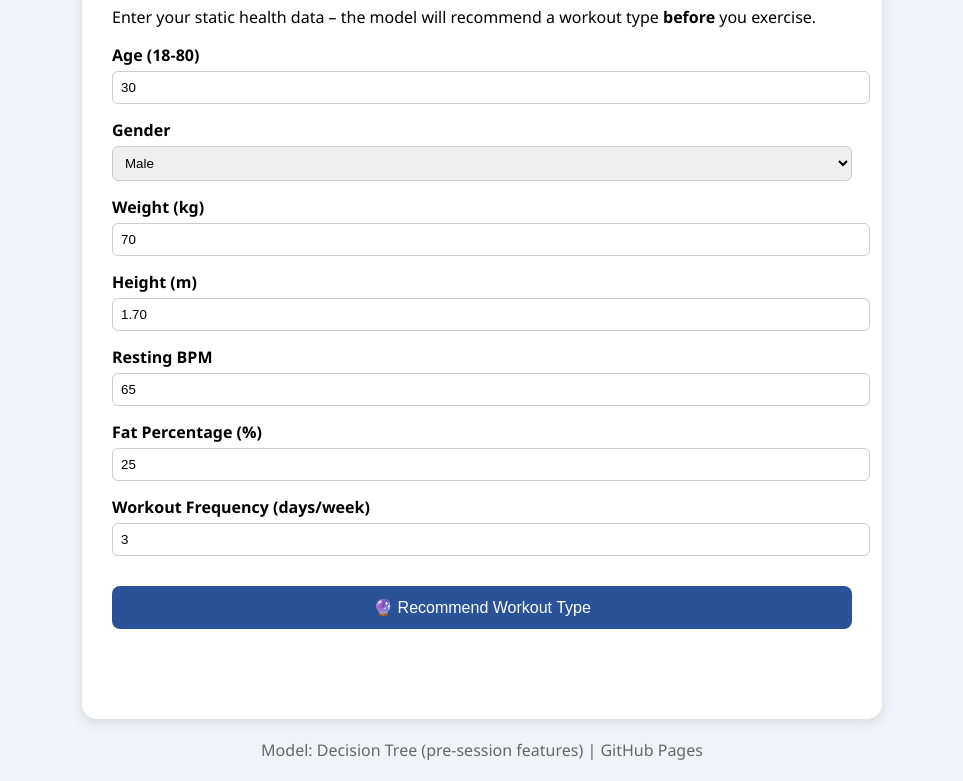
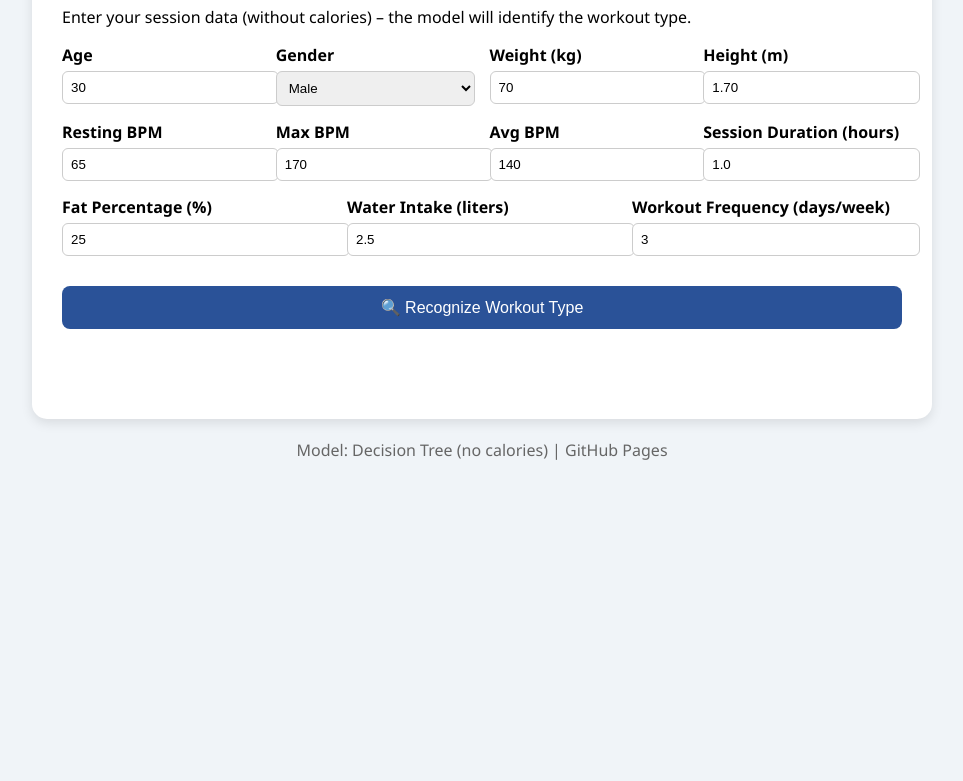
Before and after one commit to aswat0541/gym_workout_classifier, a plain HTML site: page predictor.html in a window 1280 px wide. Shown: the part 130-911 px from the top of the page, without its empty margins (158-1121 px from the left). After the commit the page ends 800 px from the top, so only its background shows below. Drawn offline with Linux system fonts and the light colour scheme.

Commit message:
Update predictor.html

```diff
--- a/predictor.html
+++ b/predictor.html
@@ -3,12 +3,13 @@
 <head>
     <meta charset="UTF-8">
     <meta name="viewport" content="width=device-width, initial-scale=1.0">
-    <title>Pre‑Session Workout Type Predictor</title>
+    <title>Post‑Session Workout Recognizer (No Calories)</title>
     <style>
-        body { font-family: 'Segoe UI', sans-serif; max-width: 800px; margin: auto; padding: 20px; background: #f0f4f8; }
+        body { font-family: 'Segoe UI', sans-serif; max-width: 900px; margin: auto; padding: 20px; background: #f0f4f8; }
         .container { background: white; padding: 30px; border-radius: 15px; box-shadow: 0 4px 12px rgba(0,0,0,0.1); }
         h1 { color: #1e3c72; text-align: center; }
-        .form-group { margin-bottom: 15px; }
+        .form-row { display: flex; flex-wrap: wrap; gap: 15px; margin-bottom: 15px; }
+        .form-group { flex: 1; min-width: 180px; }
         label { display: block; font-weight: bold; margin-bottom: 5px; }
         input, select { width: 100%; padding: 8px; border: 1px solid #ccc; border-radius: 6px; }
         button { background: #2a5298; color: white; padding: 12px; border: none; border-radius: 8px; cursor: pointer; width: 100%; font-size: 16px; margin-top: 15px; }
@@ -25,26 +26,36 @@
 </head>
 <body>
 <div class="container">
-    <h1>🏋️ Pre‑Session Workout Type Recommender</h1>
-    <p>Enter your static health data – the model will recommend a workout type <strong>before</strong> you exercise.</p>
+    <h1>🏋️ Post‑Session Workout Recognizer</h1>
+    <p>Enter your session data (without calories) – the model will identify the workout type.</p>
     <form id="predictionForm">
-        <div class="form-group"><label>Age (18-80)</label><input type="number" id="age" value="30" min="18" max="80" required></div>
-        <div class="form-group"><label>Gender</label><select id="gender"><option>Male</option><option>Female</option></select></div>
-        <div class="form-group"><label>Weight (kg)</label><input type="number" id="weight" value="70" min="30" max="150" step="0.1" required></div>
-        <div class="form-group"><label>Height (m)</label><input type="number" id="height" value="1.70" min="1.2" max="2.2" step="0.01" required></div>
-        <div class="form-group"><label>Resting BPM</label><input type="number" id="resting_bpm" value="65" min="40" max="100" required></div>
-        <div class="form-group"><label>Fat Percentage (%)</label><input type="number" id="fat" value="25" min="5" max="50" step="0.1" required></div>
-        <div class="form-group"><label>Workout Frequency (days/week)</label><input type="number" id="freq" value="3" min="1" max="7" required></div>
-        <button type="button" onclick="predict()">🔮 Recommend Workout Type</button>
+        <div class="form-row">
+            <div class="form-group"><label>Age</label><input type="number" id="age" value="30" required></div>
+            <div class="form-group"><label>Gender</label><select id="gender"><option>Male</option><option>Female</option></select></div>
+            <div class="form-group"><label>Weight (kg)</label><input type="number" id="weight" value="70" step="0.1" required></div>
+            <div class="form-group"><label>Height (m)</label><input type="number" id="height" value="1.70" step="0.01" required></div>
+        </div>
+        <div class="form-row">
+            <div class="form-group"><label>Resting BPM</label><input type="number" id="resting_bpm" value="65" required></div>
+            <div class="form-group"><label>Max BPM</label><input type="number" id="max_bpm" value="170" required></div>
+            <div class="form-group"><label>Avg BPM</label><input type="number" id="avg_bpm" value="140" required></div>
+            <div class="form-group"><label>Session Duration (hours)</label><input type="number" id="duration" value="1.0" step="0.1" required></div>
+        </div>
+        <div class="form-row">
+            <div class="form-group"><label>Fat Percentage (%)</label><input type="number" id="fat" value="25" step="0.1" required></div>
+            <div class="form-group"><label>Water Intake (liters)</label><input type="number" id="water" value="2.5" step="0.1" required></div>
+            <div class="form-group"><label>Workout Frequency (days/week)</label><input type="number" id="freq" value="3" required></div>
+        </div>
+        <button type="button" onclick="predict()">🔍 Recognize Workout Type</button>
     </form>
     <div id="result" class="result"></div>
     <div id="recommendations" class="recommendations" style="display:none;"></div>
 </div>
-<footer>Model: Decision Tree (pre‑session features) | GitHub Pages</footer>
+<footer>Model: Decision Tree (no calories) | GitHub Pages</footer>
 
 <script>
 const exerciseMap = {
-    "Cardio": ["🏃‍♂️ Running / Jogging", "🚴‍♀️ Cycling", "🏊‍♂️ Swimming", "🚶‍♂️ Brisk walking"],
+    "Cardio": ["🏃‍♂️ Running", "🚴‍♀️ Cycling", "🏊‍♂️ Swimming", "🚶‍♂️ Walking"],
     "HIIT": ["⚡ Burpees", "⚡ Mountain climbers", "⚡ High knees", "⚡ Squat jumps"],
     "Strength": ["🏋️‍♂️ Push-ups", "🏋️‍♀️ Squats", "🏋️‍♂️ Lunges", "🏋️‍♀️ Plank"],
     "Yoga": ["🧘‍♀️ Sun Salutation", "🧘‍♂️ Downward Dog", "🧘‍♀️ Warrior pose", "🧘‍♂️ Tree pose"]
@@ -56,7 +67,11 @@ function predict() {
     let weight = parseFloat(document.getElementById('weight').value);
     let height = parseFloat(document.getElementById('height').value);
     let resting_bpm = parseFloat(document.getElementById('resting_bpm').value);
+    let max_bpm = parseFloat(document.getElementById('max_bpm').value);
+    let avg_bpm = parseFloat(document.getElementById('avg_bpm').value);
+    let duration = parseFloat(document.getElementById('duration').value);
     let fat = parseFloat(document.getElementById('fat').value);
+    let water = parseFloat(document.getElementById('water').value);
     let freq = parseFloat(document.getElementById('freq').value);
 
     let bmi = weight / (height * height);
@@ -67,8 +82,8 @@ function predict() {
     else bmi_class = 3;
     let gender_code = (gender === 'Male') ? 0 : 1;
 
-    const features = [age, gender_code, weight, height, resting_bpm, fat, freq, bmi, bmi_class];
-    const featureNames = ["Age", "Gender_Code", "Weight (kg)", "Height (m)", "Resting_BPM", "Fat_Percentage", "Workout_Frequency (days/week)", "BMI", "BMI_Class"];
+    const features = [age, gender_code, weight, height, resting_bpm, max_bpm, avg_bpm, duration, fat, water, freq, bmi, bmi_class];
+    const featureNames = ["Age", "Gender_Code", "Weight (kg)", "Height (m)", "Resting_BPM", "Max_BPM", "Avg_BPM", "Session_Duration (hours)", "Fat_Percentage", "Water_Intake (liters)", "Workout_Frequency (days/week)", "BMI", "BMI_Class"];
 
     let node = decisionTree;
     while (node.class === undefined) {
@@ -78,12 +93,12 @@ function predict() {
     }
     let workout = node.class;
     let resultDiv = document.getElementById('result');
-    resultDiv.innerHTML = `✅ Recommended Workout: <strong>${workout}</strong>`;
+    resultDiv.innerHTML = `✅ Recognized Workout: <strong>${workout}</strong>`;
     resultDiv.className = `result ${workout}`;
 
     let recDiv = document.getElementById('recommendations');
     let exercises = exerciseMap[workout] || [];
-    recDiv.innerHTML = `<h3>💪 Try these exercises:</h3><ul>${exercises.map(e => `<li>${e}</li>`).join('')}</ul>`;
+    recDiv.innerHTML = `<h3>💪 Example exercises:</h3><ul>${exercises.map(e => `<li>${e}</li>`).join('')}</ul>`;
     recDiv.style.display = 'block';
 }
 </script>
```
